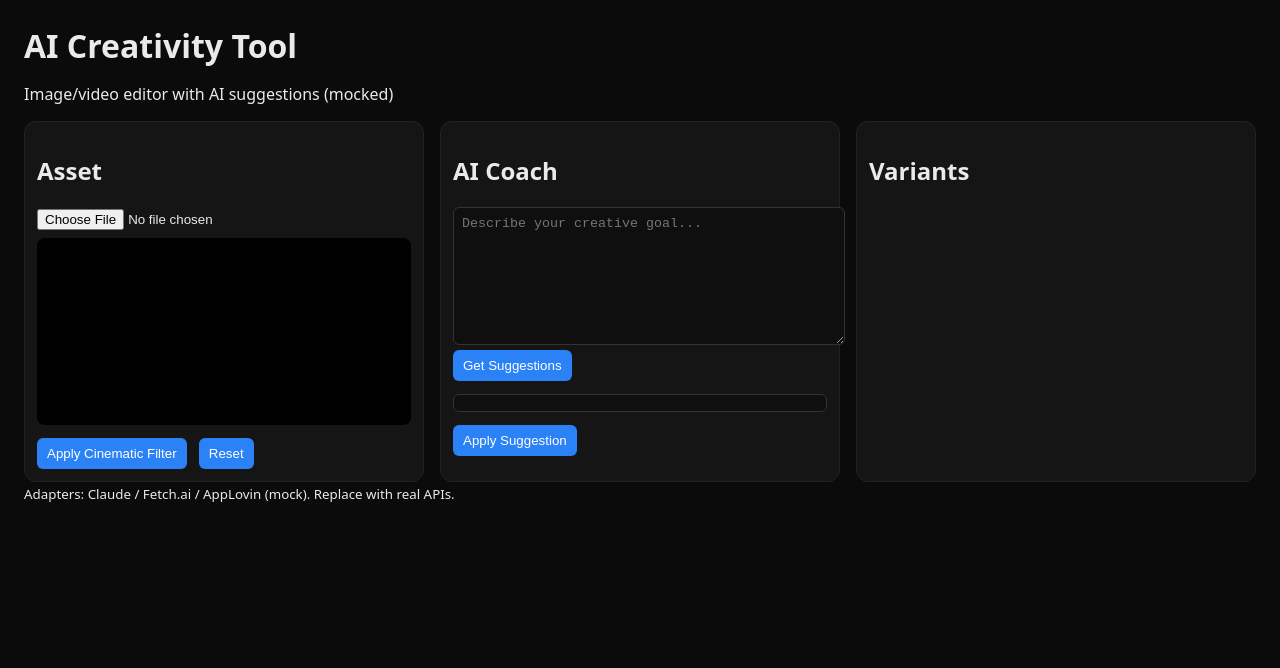
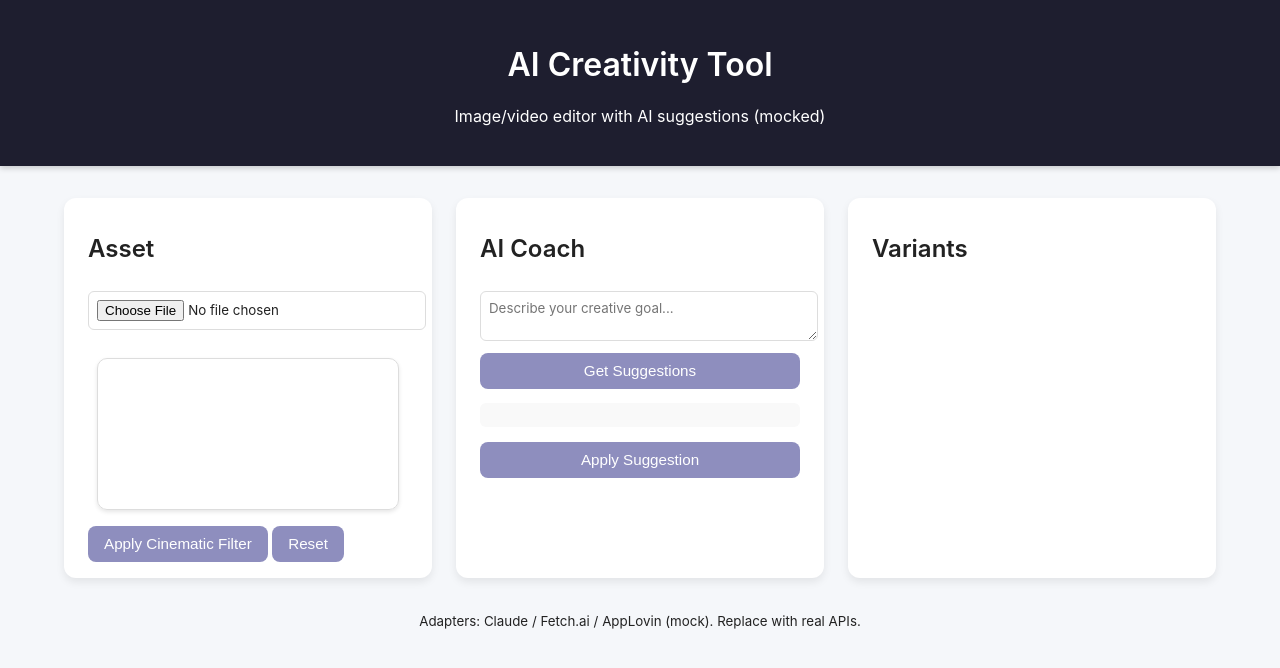
Before and after one commit to iamibrahimtahir/CalHacks, a plain HTML site: page index.html in a window 1280 px wide. Drawn offline with Linux system fonts and the light colour scheme.

Commit message:
Update styles.css

```diff
--- a/styles.css
+++ b/styles.css
@@ -1,13 +1,154 @@
-body{font-family:system-ui,Arial;padding:16px;background:#0b0b0b;color:#eaeaea}
-header,footer{margin-bottom:12px}
-h1{margin:0 0 4px}
-.grid{display:grid;grid-template-columns:1fr 1fr 1fr;gap:16px}
-section{background:#151515;border:1px solid #222;border-radius:12px;padding:12px}
-canvas,video{width:100%;max-height:360px;background:#000;border-radius:8px;margin-top:8px}
-.controls button{margin-right:8px;margin-top:8px}
-textarea{width:100%;height:120px;background:#0f0f0f;color:#eaeaea;border:1px solid #333;border-radius:6px;padding:8px}
-button{background:#2b82f6;border:none;color:white;padding:8px 10px;border-radius:6px;cursor:pointer}
-button:disabled{opacity:.5;cursor:not-allowed}
-pre{background:#0f0f0f;border:1px solid #333;border-radius:6px;padding:8px;max-height:220px;overflow:auto}
-.variants{display:grid;grid-template-columns:1fr 1fr;gap:8px}
-.variant{background:#0f0f0f;border:1px solid #222;border-radius:8px;padding:8px}
+body {
+  font-family: 'Inter', system-ui, sans-serif;
+  background: #f5f7fa;
+  color: #222;
+  margin: 0;
+  display: flex;
+  flex-direction: column;
+  align-items: center;
+}
+
+header {
+  background: #1e1e2f;
+  color: white;
+  width: 100%;
+  padding: 1.5rem 0;
+  text-align: center;
+  box-shadow: 0 2px 6px rgba(0,0,0,0.2);
+}
+
+main.grid {
+  display: grid;
+  grid-template-columns: repeat(auto-fit, minmax(340px, 1fr));
+  gap: 1.5rem;
+  padding: 2rem;
+  width: 90%;
+  max-width: 1200px;
+}
+
+section {
+  background: white;
+  border-radius: 12px;
+  box-shadow: 0 4px 8px rgba(0,0,0,0.08);
+  padding: 1rem 1.5rem;
+  transition: transform 0.2s ease;
+  display: flex;
+  flex-direction: column;
+  align-items: stretch;
+}
+section:hover {
+  transform: translateY(-4px);
+}
+
+input.file {
+    width: 100%;
+  max-width: 100%;
+  margin: 0.5rem 0 1rem;
+  padding: 0.4rem;
+  border-radius: 8px;
+  border: 1px solid #ddd;
+  font-size: 0.9rem;
+  cursor: pointer;
+  background-color: #fafafa;
+}
+input.file::-webkit-file-upload-button {
+  background: var(--accent, #8e8ebe);
+  color: white;
+  border: none;
+  border-radius: 6px;
+  padding: 0.4rem 0.75rem;
+  cursor: pointer;
+}
+input.file::-webkit-file-upload-button:hover {
+  background: #606090;
+}
+
+
+:root {
+  --accent: #8e8ebe;
+  --accent-light: #e0ecff;
+}
+
+h1, h2 {
+  font-weight: 600;
+}
+
+button {
+  background: var(--accent);
+  color: white;
+  border: none;
+  border-radius: 8px;
+  padding: 0.6rem 1rem;
+  cursor: pointer;
+  font-size: 0.95rem;
+  transition: background 0.2s ease;
+}
+button:hover {
+  background: #606090;
+}
+button:disabled {
+  background: #ccc;
+  cursor: not-allowed;
+}
+
+textarea, input[type="file"] {
+  width: 100%;
+  margin-top: 0.5rem;
+  margin-bottom: 0.75rem;
+  padding: 0.5rem;
+  border-radius: 6px;
+  border: 1px solid #ddd;
+  font-family: inherit;
+}
+
+.canvas-wrapper {
+  width: 100%;
+  max-width: 100%;
+  display: flex;
+  justify-content: center;
+  align-items: center;
+  overflow: hidden;
+  border: none;
+  box-shadow: none;
+  background: transparent;
+  margin: 1rem auto;
+  max-height: 400px;
+}
+
+#canvas {
+  display: block;
+  margin: 1rem auto;
+  border-radius: 10px;
+  border: 1px solid #ddd;
+  box-shadow: 0 2px 4px rgba(0,0,0,0.1);
+  max-width: 100%;
+  height: auto;
+  object-fit: contain;
+}
+
+.variants {
+  display: flex;
+  flex-wrap: wrap;
+  gap: 1rem;
+}
+
+.variant {
+  background: #fafafa;
+  border-radius: 10px;
+  padding: 0.5rem;
+  box-shadow: 0 1px 4px rgba(0,0,0,0.1);
+  width: 250px;
+  text-align: center;
+}
+.variant p {
+  margin-top: 0.5rem;
+  font-weight: 500;
+}
+
+pre {
+  background: #f9f9f9;
+  border-radius: 6px;
+  padding: 0.75rem;
+  overflow-x: auto;
+  font-size: 0.9rem;
+}
```
